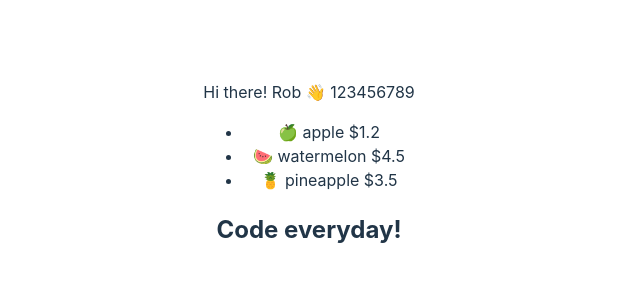
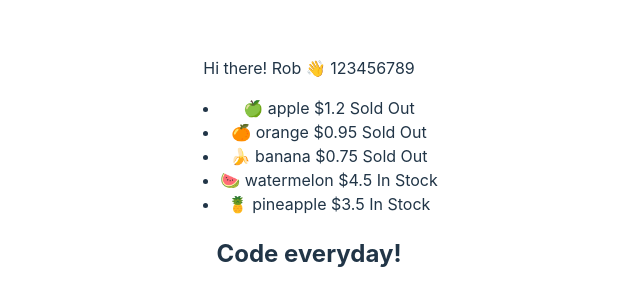
Before and after one commit to wewececetw/react18-pro, a React (Vite) app: page / in a window 1280 px wide. Shown: the part 226-532 px from the top of the page, without its empty margins (331-971 px from the left). Built offline with nearby package versions, Linux system fonts and the light colour scheme.

Commit message:
feat: 利用三元運算子有條件的渲染訊息

```diff
--- a/src/App.jsx
+++ b/src/App.jsx
@@ -20,26 +20,31 @@ function App() {
       name: "apple",
       price: 1.2,
       emoji: "🍏",
+      soldOut: true,
     },
     {
       name: "orange",
       price: 0.95,
       emoji: "🍊",
+      soldOut: true,
     },
     {
       name: "banana",
       price: 0.75,
       emoji: "🍌",
+      soldOut: true,
     },
     {
       name: "watermelon",
       price: 4.5,
       emoji: "🍉",
+      soldOut: false,
     },
     {
       name: "pineapple",
       price: 3.5,
       emoji: "🍍",
+      soldOut: false,
     },
   ];
 
--- a/src/components/Fruit.jsx
+++ b/src/components/Fruit.jsx
@@ -1,13 +1,10 @@
 export default function Fruit({ fruit }) {
   return (
     <>
-      {fruit.price > 1.1 ? (
-        <li key={fruit.name}>
-          {fruit.emoji} {fruit.name} ${fruit.price}
-        </li>
-      ) : (
-        ""
-      )}
+      <li key={fruit.name}>
+        {fruit.emoji} {fruit.name} ${fruit.price}{" "}
+        {fruit.soldOut ? "Sold Out" : "In Stock"}
+      </li>
     </>
   );
 }
```
